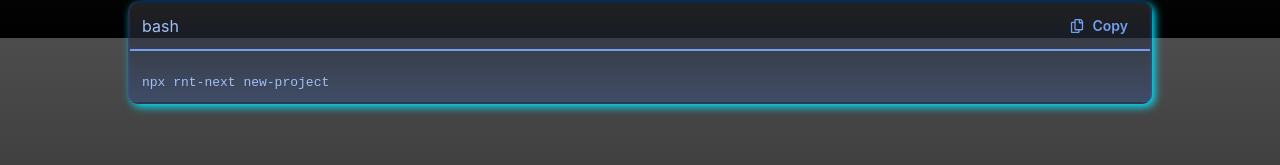
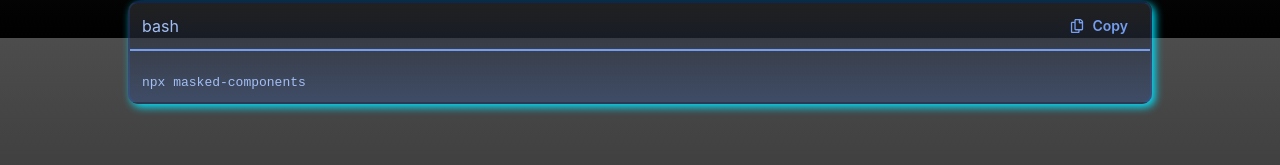
Before and after one commit to RNT13/Masked-components-page, a Next.js app: page / in a window 1280 px wide. Shown: the part 762-927 px from the top of the page. Built offline with nearby package versions, Linux system fonts and the light colour scheme; a web font is replaced by a local one.

Commit message:
Update: - Ajustes no npx masked-components

```diff
--- a/src/app/(public)/(home)/page.tsx
+++ b/src/app/(public)/(home)/page.tsx
@@ -45,7 +45,7 @@ export default function Home() {
           title="Installation"
           fileType="bash"
           description="Start using Masked Components in your project with a simple command."
-          content1="npx rnt-next new-project"
+          content1="npx masked-components"
         />
 
         <Section
```
